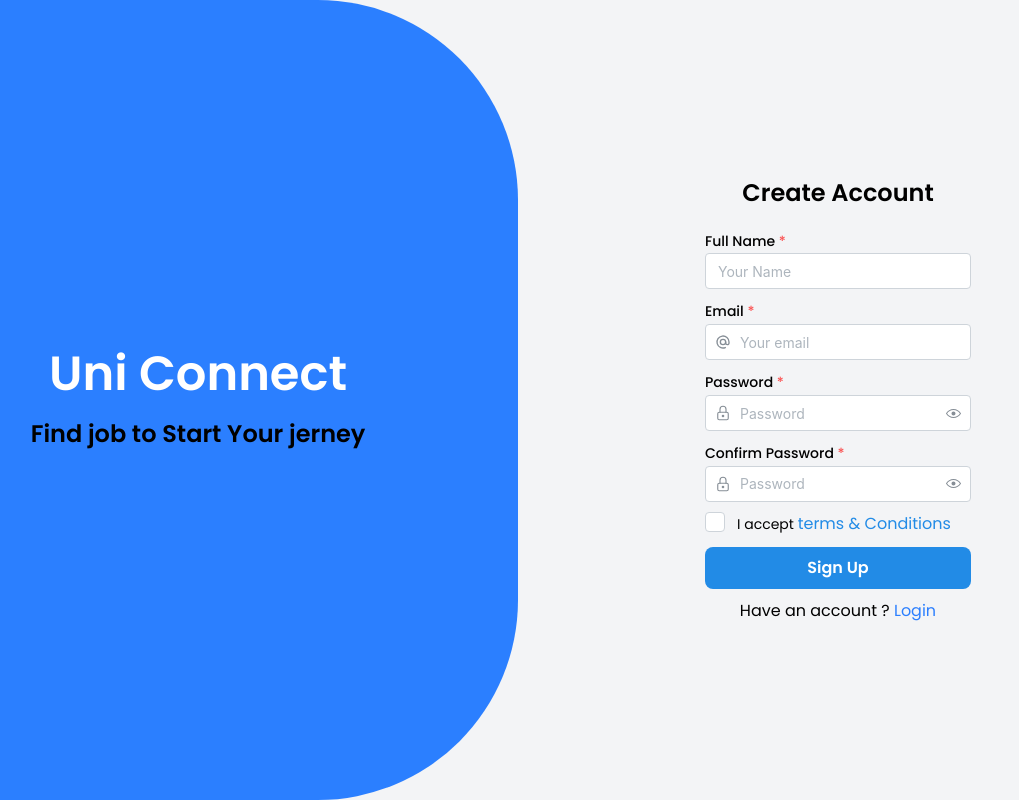
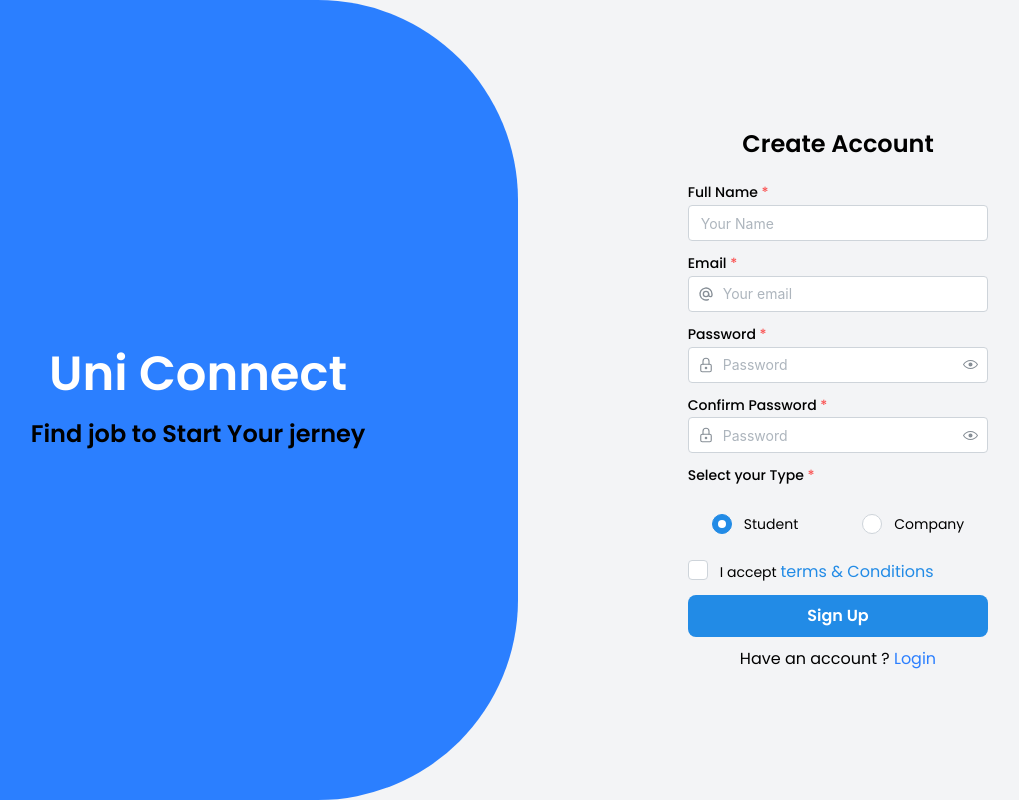
Before and after one commit to kavinduhcolombage/UniConnect_Frontend, a React (Vite) app: page /signup in a window 1280 px wide. Shown: the whole page, without its empty margins (122-1141 px from the left). Built offline with nearby package versions, Linux system fonts and the light colour scheme.

Commit message:
rupdate Login and SignUp components with form handling and validation; implement user authentication services

```diff
--- /dev/null
+++ b/src/Services/FormValidation.tsx
@@ -0,0 +1,24 @@
+const signupValidation=(name: string, value:string) => {
+    switch (name){
+        case "name":
+            if(value.length===0) return "name is required"
+            return "";
+        case "email":
+            if(value.length===0) return "email is required"
+            if(!/^[A-Z0-9._%+-]+@[A-Z0-9.-]+\.[A-Z]{2,}$/i.test(value)) return "Invalid email address"
+            return "";
+        case "password":
+            if(value.length===0) return "password is required"
+            if(value.length<8) return "password must be at least 8 characters long"
+            if(!/[A-Z]/.test(value)) return "password must contain at least one uppercase letter"
+            if(!/[a-z]/.test(value)) return "password must contain at least one lowercase letter"
+            if(!/[0-9]/.test(value)) return "password must contain at least one number"
+            if(!/[!@#$%^&*]/.test(value)) return "password must contain at least one special character"
+            return "";
+        default:
+            return "";
+
+    }
+}
+
+export {signupValidation};
--- /dev/null
+++ b/src/Services/UserService.tsx
@@ -0,0 +1,16 @@
+import axios from 'axios';
+const base_URL = 'http://localhost:8080/api/v1/usercontroller';
+
+const registerUser = async (user:any)=>{
+    return axios.post(`${base_URL}/signup`, user)
+    .then(res=>res.data)
+    .catch(error=>{throw error;});
+}
+
+const loginUser = async (user:any)=>{
+    return axios.post(`${base_URL}/login`, user)
+    .then(res=>res.data)
+    .catch(error=>{throw error;});
+}
+
+export {registerUser, loginUser};
--- a/src/SignUpLogin/Login.tsx
+++ b/src/SignUpLogin/Login.tsx
@@ -1,23 +1,60 @@
-import { TextInput, Checkbox, PasswordInput, Anchor, Button } from '@mantine/core';
+import { TextInput , PasswordInput , Button } from '@mantine/core';
 import { IconAt, IconLock } from '@tabler/icons-react';
+import { useState } from 'react';
 import { Link } from 'react-router-dom';
+import { loginUser } from '../Services/UserService';
 
-const Login=()=>{
+const form = {
+    email: "",
+    password: "",
+
+}
+
+const Login = () => {
+    const [value, setValue] = useState('react');
+    const [error, setError] = useState(""); // State for error message
+
+    const [data, setData] = useState(form);
+
+    const handleChange = (event: any) => {
+        console.log(event.target);
+        setData({ ...data, [event.target.name]: event.target.value })
+    }
+
+    const handleSubmit = () => {
+        loginUser(data).then((res) => {
+            console.log(res);
+        }).catch((err) => {
+            console.log(err);
+            if (err.response && err.response.data) {
+                setError(err.response.data); // Set error message from response
+            } else {
+                setError("An unexpected error occurred."); // Fallback error message
+            }
+        });
+    }
+
+
     return <div className="w-1/2 px-15 flex flex-col items-center justify-center gap-5">
         <div className="text-2xl font-semibold ">Log in to your Account</div>
         <div className='flex flex-col gap-2.5'>
             <div>
                 <TextInput
+                    value={data.email}
+                    name='email'
+                    onChange={handleChange}
                     withAsterisk
                     leftSection={<IconAt size={16} />}
                     label="Email"
                     placeholder="Your email"
+
                 />
             </div>
             <div>
-                    <PasswordInput withAsterisk leftSection={<IconLock size={18} stroke={1.5} />} label="Password" placeholder="Password" />
+                <PasswordInput value={data.password} name='password' onChange={handleChange} withAsterisk leftSection={<IconLock size={18} stroke={1.5} />} label="Password" placeholder="Password" />
             </div>
-                <Button variant="filled" size="md" radius="md">Sign Up</Button>
+            {error && <div className="text-red-500">{error}</div>}
+            <Button variant="filled" size="md" radius="md" onClick={handleSubmit}>Log In</Button>
 
             <div className='mx-auto'>Don't have an account ? <Link to="/signup" className='text-blue-500 hover:underline'>Sign Up</Link></div>
 
--- a/src/SignUpLogin/SignUp.tsx
+++ b/src/SignUpLogin/SignUp.tsx
@@ -1,13 +1,78 @@
-import { TextInput, Checkbox, PasswordInput, Anchor, Button } from '@mantine/core';
+import { TextInput, Checkbox, PasswordInput, Anchor, Button, Radio, Group } from '@mantine/core';
 import { IconAt, IconLock } from '@tabler/icons-react';
+import { useState } from 'react';
 import { Link } from 'react-router-dom';
+import { registerUser } from '../Services/UserService';
+import { signupValidation } from '../Services/FormValidation';
+
+const form = {
+    name: "",
+    email: "",
+    password: "",
+    confirmPassword: "",
+    role:"STUDENT",
+
+}
 
 const SignUp = () => {
+
+    const [value, setValue] = useState('react');
+
+    const [data, setData] = useState<{[key:string]:string}>(form);
+    const [formError, setformError] = useState<{[key:string]:string}>(form); // State for error message
+
+    const handleChange = (event: any) => {
+        if(typeof(event)=="string"){
+            setData({...data, role:event});
+            return;
+        }
+        let name = event.target.name;
+        let value = event.target.value;
+        setData({ ...data, [name]: value });
+        setformError({ ...formError, [name]: signupValidation(name, value) }); // Reset error message for the field being changed
+        if (name === "confirmPassword") {
+            if (value !== data.password) {
+                setformError({ ...formError, [name]: "passwords do not match" });
+            } else {
+                setformError({ ...formError, [name]: "" });
+            }
+        }
+
+    }
+
+    const handleSubmit = () => {
+        let valid=true , newFormErrror:{[key:string]:string}={};
+        for(let key in data){
+            if(key==="role") continue;
+            if(key!=="confirmPassword")newFormErrror[key]=signupValidation(key, data[key]);
+            else if(data[key]!==data["password"]) newFormErrror[key]="passwords do not match";
+            if(newFormErrror[key]!=="" && newFormErrror[key]!==undefined) valid=false;
+        }
+        setformError(newFormErrror);
+        console.log('helooooo')
+        console.log(valid);
+        if(valid===true){
+            registerUser(data).then((res)=>{
+                console.log(res)
+
+            }).catch((err)=>{
+                console.log(err);
+            })
+        }
+
+    }
+
+
+
     return <div className="w-1/2 px-15 flex flex-col items-center justify-center gap-5">
         <div className="text-2xl font-semibold ">Create Account</div>
         <div className='flex flex-col gap-2.5'>
             <div>
                 <TextInput
+                    value={data.name}
+                    name="name"
+                    onChange={handleChange}
+                    error={formError.name}
                     withAsterisk
                     label="Full Name"
                     placeholder="Your Name"
@@ -15,6 +80,10 @@ const SignUp = () => {
             </div>
             <div>
                 <TextInput
+                    value={data.email}
+                    name='email'
+                    onChange={handleChange}
+                    error={formError.email}
                     withAsterisk
                     leftSection={<IconAt size={16} />}
                     label="Email"
@@ -22,17 +91,29 @@ const SignUp = () => {
                 />
             </div>
             <div>
-                <PasswordInput withAsterisk leftSection={<IconLock size={18} stroke={1.5} />} label="Password" placeholder="Password" />
+                <PasswordInput value={data.password} name='password' error={formError.password} onChange={handleChange} withAsterisk leftSection={<IconLock size={18} stroke={1.5} />} label="Password" placeholder="Password" />
             </div>
             <div>
-                <PasswordInput withAsterisk leftSection={<IconLock size={18} stroke={1.5} />} label="Confirm Password" placeholder="Password" />
+                <PasswordInput value={data.confirmPassword} name='confirmPassword' error={formError.confirmPassword} onChange={handleChange} withAsterisk leftSection={<IconLock size={18} stroke={1.5} />} label="Confirm Password" placeholder="Password" />
             </div>
+            <Radio.Group
+                value={data.role}
+                onChange={handleChange}
+                name="role"
+                label="Select your Type"
+                withAsterisk
+            >
+                <Group mt="xs">
+                    <Radio className='py-4 px-6 hover:bg-blue-50 has-[:checked]:border-blue-600 border-blue-300 rounded-lg' autoContrast value="STUDENT" label="Student" />
+                    <Radio className='py-4 px-6 hover:bg-blue-50 has-[:checked]:border-blue-600 border-blue-300 rounded-lg' value="COMPANY" label="Company" />
+                </Group>
+            </Radio.Group>
             <div>
                 <Checkbox
                     label={<>I accept{' '}<Anchor>terms & Conditions</Anchor></>}
                 />
             </div>
-            <Button variant="filled" size="md" radius="md">Sign Up</Button>
+            <Button variant="filled" size="md" radius="md" onClick={handleSubmit}>Sign Up</Button>
 
             <div className='mx-auto'>Have an account ? <Link to="/login" className='text-blue-500 hover:underline'>Login</Link></div>
 
--- a/src/pages/signUpPage.tsx
+++ b/src/pages/signUpPage.tsx
@@ -1,20 +1,29 @@
 import { useLocation } from "react-router-dom";
-import Login from "../SignUpLogin/Login";
-import SignUp from "../SignUpLogin/SignUp";
+import { Suspense, lazy } from 'react';
+// import Login from "../SignUpLogin/Login";
+// import SignUp from "../SignUpLogin/SignUp";
+const Login = lazy(() => import('../SignUpLogin/Login'));
+const SignUp = lazy(() => import('../SignUpLogin/SignUp')); // Lazy load the SignUp component
 
 const SignUpPage = () => {
     const location = useLocation()
     return (
         <div className="min-h-[90vh] bg-gray-100 font-['poppins'] overflow-hidden">
-            <div className={`not-first:w-[100vw] h-[100vh] transition-all ease-in-out duration-1000 flex [&>*]:flex-shrink-0 ${location.pathname == '/signup'?'-translate-x-1/2':'transate-x-0'}`}>
-                <Login />
-                <div className={`w-1/2 h-full transition-all duration-1000 ease-in-out ${location.pathname=="/signup"?"rounded-r-[200px]":"rounded-l-[200px]"} bg-blue-500 flex flex-col items-center justify-center gap-5`}>
+            <div className={`not-first:w-[100vw] h-[100vh] transition-all ease-in-out duration-1000 flex [&>*]:flex-shrink-0 ${location.pathname == '/signup' ? '-translate-x-1/2' : 'transate-x-0'}`}>
+                {/* <Login /> */}
+                <Suspense fallback={<div>Loading...</div>}>
+                    <Login />
+                </Suspense>
+                <div className={`w-1/2 h-full transition-all duration-1000 ease-in-out ${location.pathname == "/signup" ? "rounded-r-[200px]" : "rounded-l-[200px]"} bg-blue-500 flex flex-col items-center justify-center gap-5`}>
                     <div className='flex items-center gap-2'>
                         <div className='text-5xl font-semibold text-white'>Uni Connect</div>
                     </div>
                     <div className="text-2xl font-semibold">Find job to Start Your jerney</div>
                 </div>
-                <SignUp />
+                {/* <SignUp /> */}
+                <Suspense fallback={<div>Loading...</div>}>
+                    <SignUp />
+                </Suspense>
             </div>
         </div>
     )
```
Also changed, not shown: 1 other file (tests, documents, lock files or other folders). Lines whose indentation alone changed are shown as unchanged.
